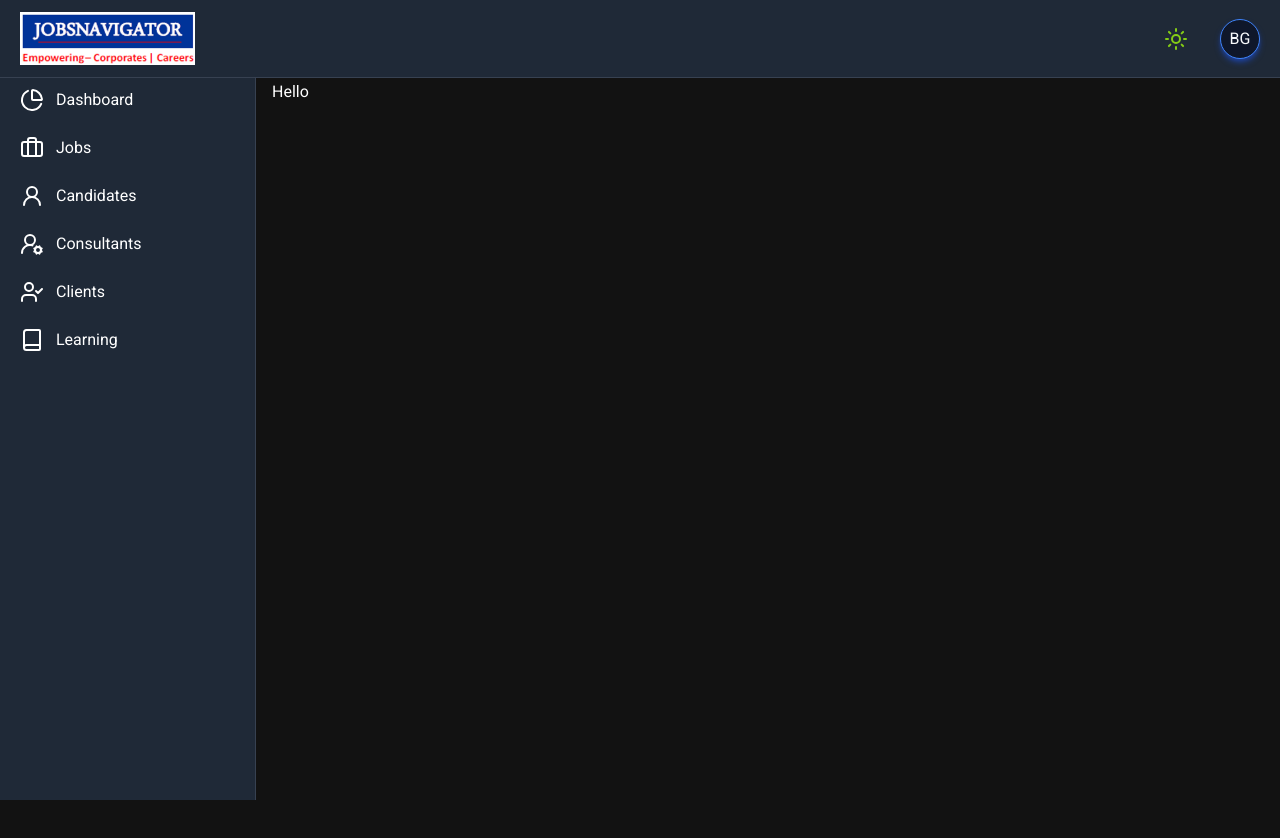
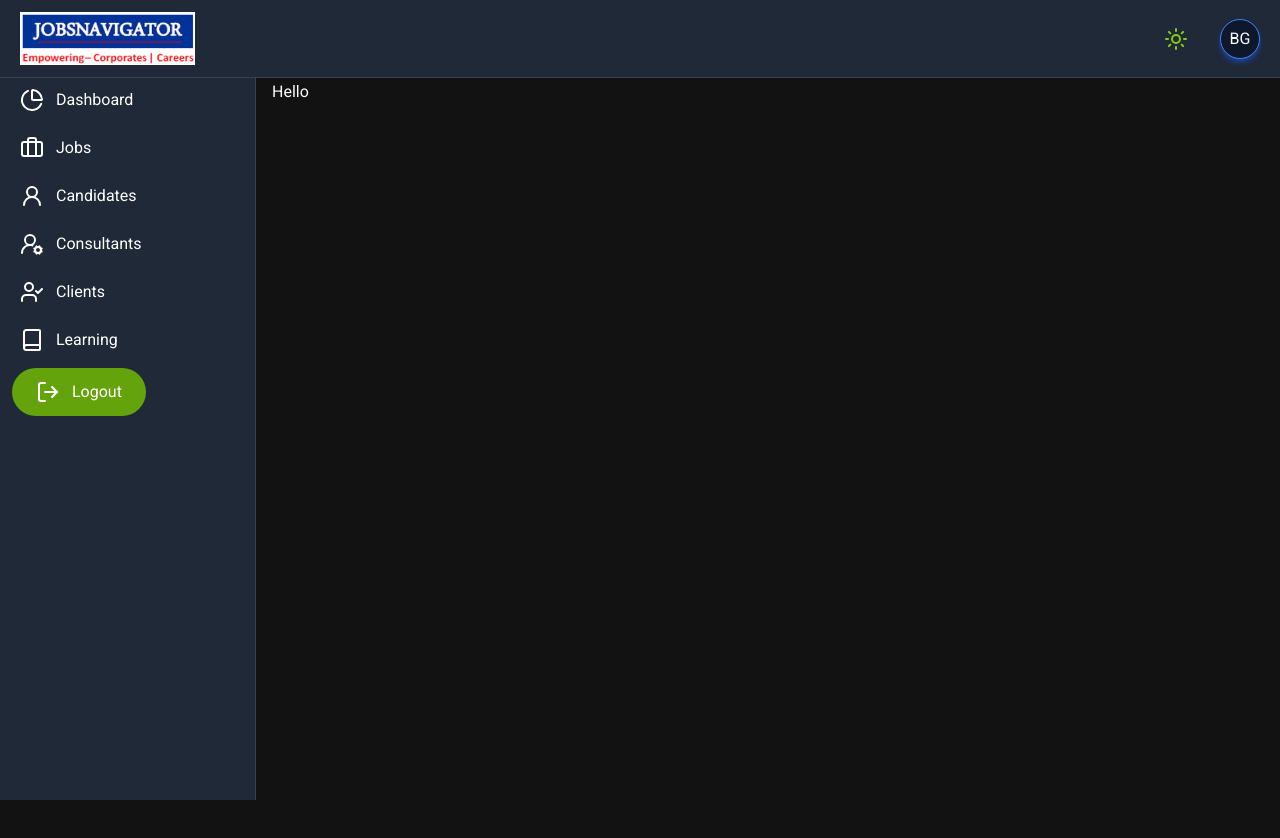
Before and after one commit to JOBSNAVIGATOR/JOBSNAVIGATOR, a Next.js app: page /dashboard in a window 1280 px wide. Shown: the top 838 px of the page. Built offline with nearby package versions, Linux system fonts and the light colour scheme.

Commit message:
added logout button in sidebar

```diff
--- a/src/app/(back-office)/dashboard/layout.jsx
+++ b/src/app/(back-office)/dashboard/layout.jsx
@@ -8,7 +8,7 @@ export default function Layout({ children }) {
       <Navbar />
       <Sidebar />
 
-      <div className="">{children}</div>
+      <div className="min-h-screen p-4 sm:ml-64 mt-16">{children}</div>
     </div>
   );
 }
--- a/src/app/(back-office)/dashboard/page.jsx
+++ b/src/app/(back-office)/dashboard/page.jsx
@@ -1,5 +1,5 @@
 import React from "react";
 
 export default function Dashboard() {
-  return <div className="min-h-screen p-4 sm:ml-64 mt-16">Hello</div>;
+  return <div className="">Hello</div>;
 }
--- a/src/components/backOffice/Sidebar.jsx
+++ b/src/components/backOffice/Sidebar.jsx
@@ -2,13 +2,14 @@
 import {
   Book,
   Briefcase,
+  LogOut,
   PieChart,
   User2,
   UserCheck,
   UserCog2,
 } from "lucide-react";
 import Link from "next/link";
-import { usePathname } from "next/navigation";
+import { usePathname, useRouter } from "next/navigation";
 import React from "react";
 import {
   MdOutlineWork,
@@ -21,6 +22,10 @@ import {
 
 export default function Sidebar() {
   const pathname = usePathname();
+  //   const { data: session, status } = useSession();
+  //   if (status === "loading") {
+  //     <Loading />;
+  //   }
 
   const sideNavMenuItems = [
     { title: "Dashboard", href: "/dashboard", icon: PieChart },
@@ -30,6 +35,13 @@ export default function Sidebar() {
     { title: "Clients", href: "/dashboard/clients", icon: UserCheck },
     { title: "Learning", href: "/dashboard/learning", icon: Book },
   ];
+
+  const router = useRouter();
+  async function handleLogout() {
+    // await signOut();
+    console.log("logged out");
+    router.push("/");
+  }
 
   return (
     <aside
@@ -57,6 +69,15 @@ export default function Sidebar() {
             );
           })}
         </ul>
+        <div className="py-2">
+          <button
+            onClick={handleLogout}
+            className="bg-lime-600 rounded-full flex items-center space-x-3 px-6 py-3"
+          >
+            <LogOut />
+            <span>Logout</span>
+          </button>
+        </div>
       </div>
     </aside>
   );
```
